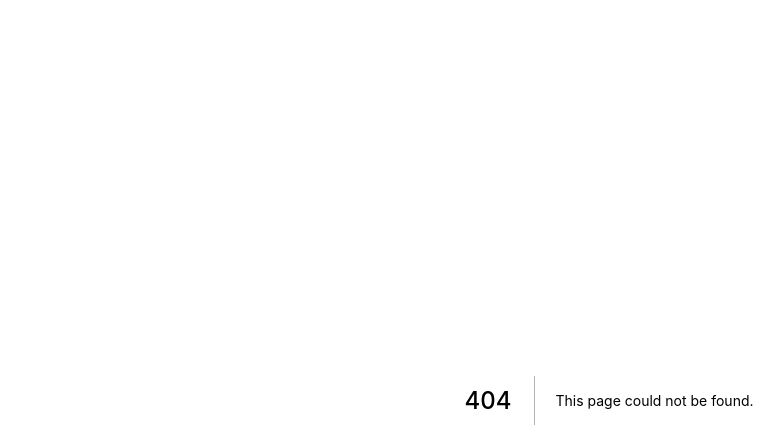
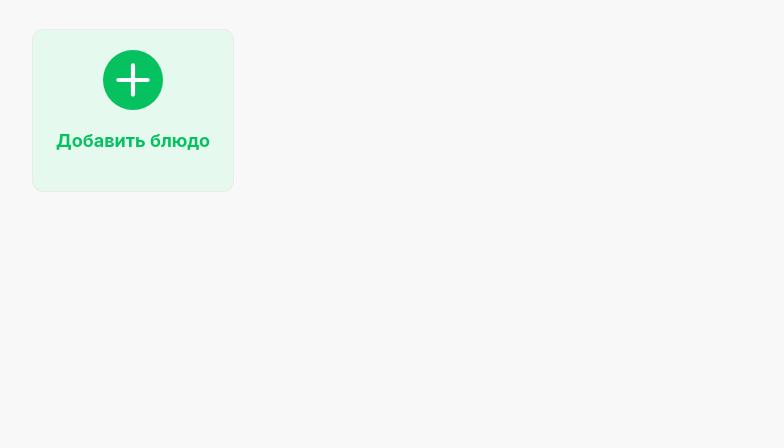
Before and after one commit to abbassiriyus/foods_nextjs, a Next.js app: page /dishes in a window 1280 px wide. Before the commit this address had no page. Shown: the top 448 px of the page, without its empty margins (31-815 px from the left). Built offline with nearby package versions, Linux system fonts and the light colour scheme.

Commit message:
wqeqw
qwe

```diff
--- /dev/null
+++ b/src/pages/dishes.js
@@ -0,0 +1,17 @@
+import React from 'react'
+import s from "../styles/dishes.module.css"
+import { FiPlus } from "react-icons/fi";
+export default function dishes() {
+  return (
+    <div>
+
+<div className={s.dishes}>
+<div className={s.dishes_button}>
+<div className={s.circle}><FiPlus /></div>
+<h5>Добавить блюдо</h5>
+</div>
+</div>
+
+    </div>
+  )
+}
--- /dev/null
+++ b/src/styles/dishes.module.css
@@ -0,0 +1,43 @@
+.dishes{
+    width: 90%;
+    margin: auto;
+    max-width: 1200px;
+    margin-top: 30px;
+}
+.dishes_button{
+   max-width: 200px;
+   width: 80%;
+   /* height: 200px; */
+   border-radius: 10px;
+   padding-bottom: 20px;
+   background: #e6f9ef;
+   padding-top: 20px;
+   transition: 0.4s;
+   box-shadow: rgba(0, 0, 0, 0.05) 0px 0px 0px 1px;
+
+}
+.dishes_button:hover{
+    box-shadow: rgba(50, 50, 93, 0.25) 0px 50px 100px -20px, rgba(0, 0, 0, 0.3) 0px 30px 60px -30px;
+}
+.circle{
+    width: 60px;
+    height: 60px;
+    position: relative;
+    border-radius: 50%;
+    margin: 0 0 var(--m20) 0;
+    background: #06c160;
+    font-size: 50px;
+    display: flex;
+    font-weight: ;
+    justify-content: center;
+    align-items: center;
+    color: white;
+    margin: auto;
+}
+.dishes_button h5{
+    margin-top: 20px;
+    margin-bottom: 20px;
+    text-align: center;
+    font-size: 18px;
+    color: #06c160;
+}
```
